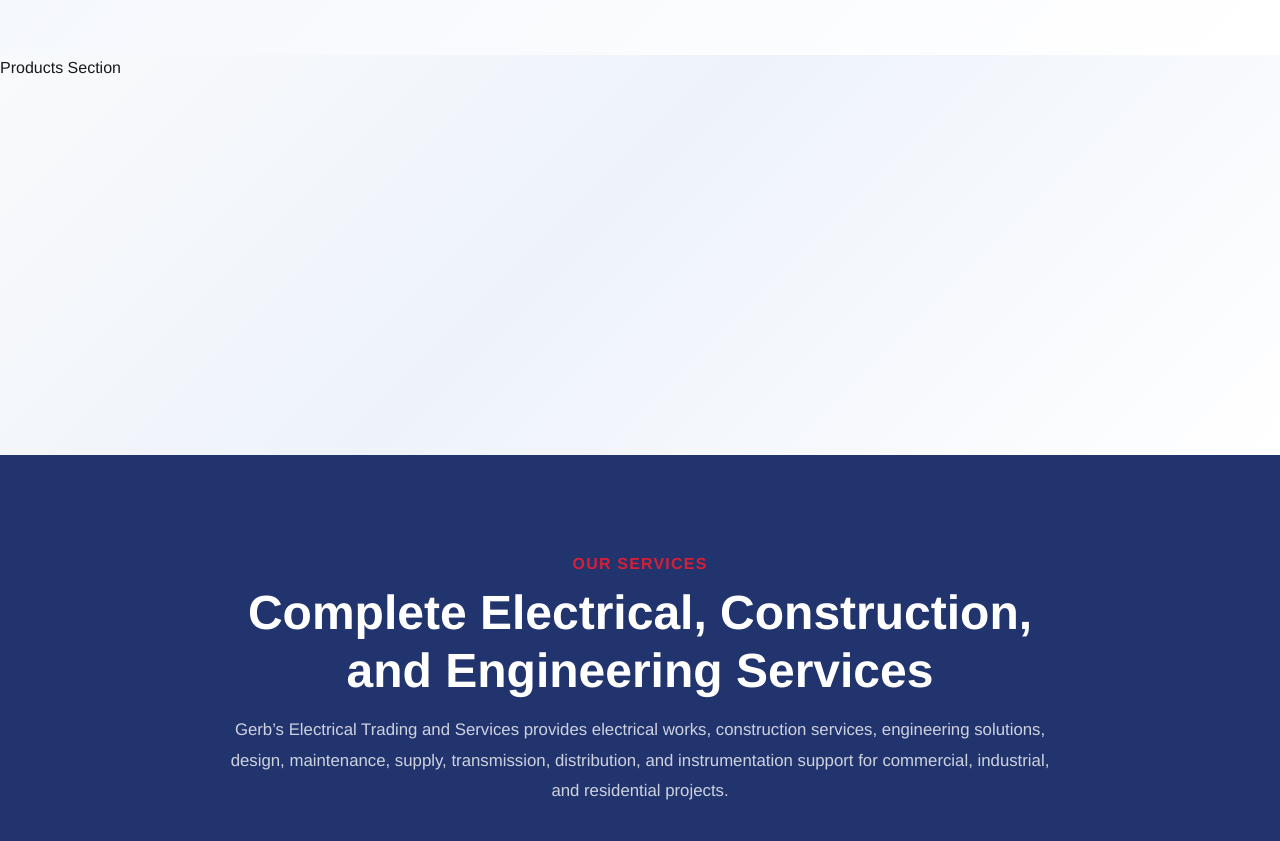
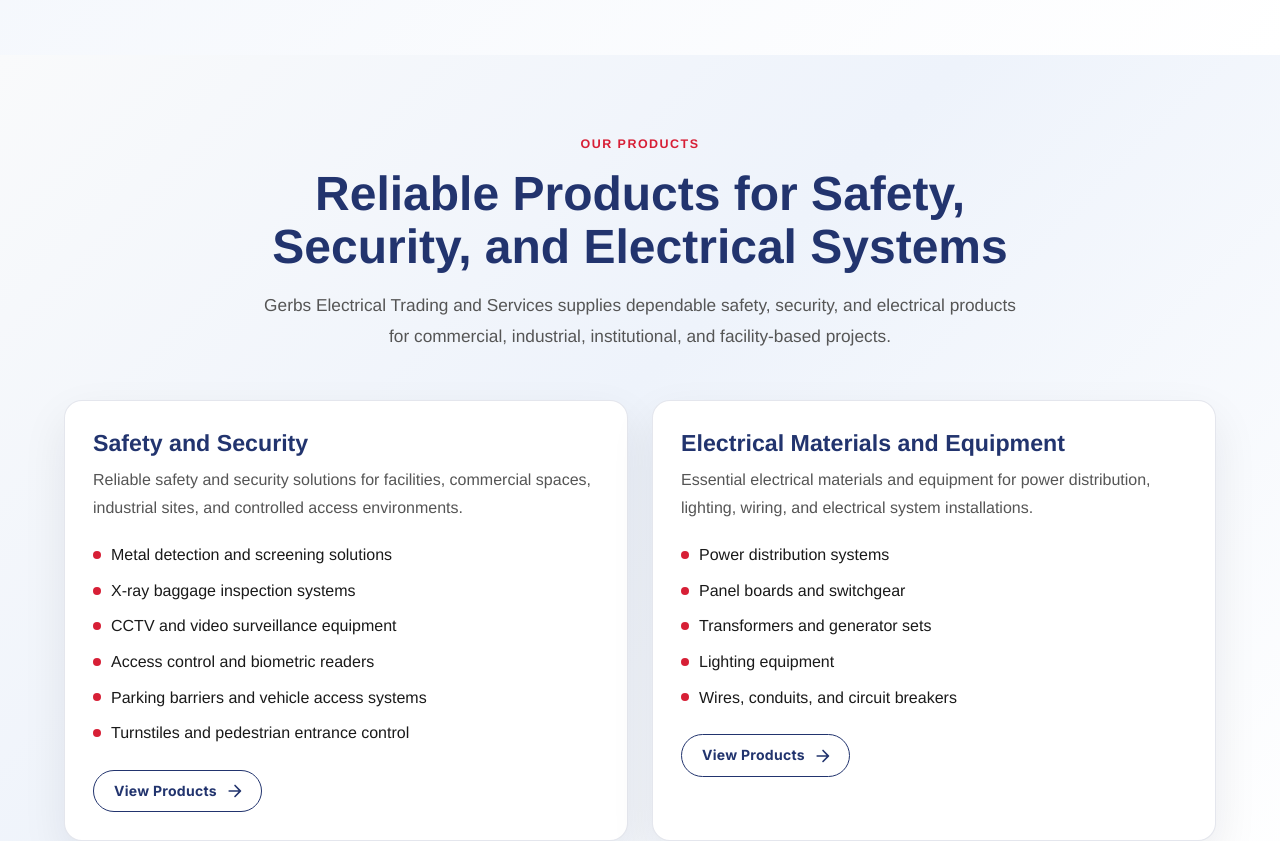
Before and after one commit to mickolapuz/Gerbs-Electrical-Website, a React (Vite) app: page / in a window 1280 px wide. Shown: the part 5780-6621 px from the top of the page. Built offline with nearby package versions, Linux system fonts and the light colour scheme.

Commit message:
Initial Products Section

```diff
--- a/src/sections/ProductsSection.tsx
+++ b/src/sections/ProductsSection.tsx
@@ -1,17 +1,271 @@
-import { Box } from "@mui/material";
+import ArrowForwardRoundedIcon from "@mui/icons-material/ArrowForwardRounded";
+import {
+  Box,
+  Button,
+  Container,
+  Stack,
+  Typography,
+  type Theme,
+} from "@mui/material";
+
+interface Product {
+  id: number;
+  category: string;
+  description: string;
+  products: string[];
+  href: string;
+}
+
+const products: Product[] = [
+  {
+    id: 1,
+    category: "Safety and Security",
+    description:
+      "Reliable safety and security solutions for facilities, commercial spaces, industrial sites, and controlled access environments.",
+    products: [
+      "Metal detection and screening solutions",
+      "X-ray baggage inspection systems",
+      "CCTV and video surveillance equipment",
+      "Access control and biometric readers",
+      "Parking barriers and vehicle access systems",
+      "Turnstiles and pedestrian entrance control",
+    ],
+    href: "/products/safety-and-security",
+  },
+  {
+    id: 2,
+    category: "Electrical Materials and Equipment",
+    description:
+      "Essential electrical materials and equipment for power distribution, lighting, wiring, and electrical system installations.",
+    products: [
+      "Power distribution systems",
+      "Panel boards and switchgear",
+      "Transformers and generator sets",
+      "Lighting equipment",
+      "Wires, conduits, and circuit breakers",
+    ],
+    href: "/products/electrical-materials-and-equipment",
+  },
+];
 
 const styles = {
-  container: {
+  section: {
     width: "100%",
-    minHeight: "50vh",
     background:
       "linear-gradient(135deg, #F9FAFB 0%, #EEF3FB 45%, #FFFFFF 100%)",
     overflow: "hidden",
   },
+
+  container: {
+    py: {
+      xs: 7,
+      md: 10,
+    },
+  },
+
+  header: {
+    maxWidth: 760,
+    mx: "auto",
+    textAlign: "center",
+    mb: {
+      xs: 4,
+      md: 6,
+    },
+  },
+
+  eyebrow: {
+    color: "secondary.main",
+    fontWeight: 700,
+    textTransform: "uppercase",
+    letterSpacing: "0.12em",
+    fontSize: "0.78rem",
+    mb: 1.5,
+  },
+
+  heading: {
+    color: "primary.main",
+    fontWeight: 800,
+    fontSize: {
+      xs: "2rem",
+      sm: "2.4rem",
+      md: "3rem",
+    },
+    lineHeight: 1.12,
+    mb: 2,
+  },
+
+  description: {
+    color: "text.secondary",
+    fontSize: {
+      xs: "1rem",
+      md: "1.08rem",
+    },
+    lineHeight: 1.8,
+  },
+
+  grid: {
+    display: "grid",
+    gridTemplateColumns: {
+      xs: "1fr",
+      md: "repeat(2, minmax(0, 1fr))",
+    },
+    gap: {
+      xs: 2.5,
+      md: 3,
+    },
+    alignItems: "stretch",
+  },
+
+  card: (theme: Theme) => ({
+    height: "100%",
+    position: "relative",
+    borderRadius: "18px",
+    backgroundColor: "background.paper",
+    border: "1px solid",
+    borderColor: "rgba(34,52,110,0.12)",
+    boxShadow: "0 18px 45px rgba(15, 23, 42, 0.08)",
+    p: {
+      xs: 2.5,
+      sm: 3,
+      md: 3.5,
+    },
+    transition:
+      "transform 180ms ease, box-shadow 180ms ease, border-color 180ms ease",
+    "&:hover": {
+      transform: "translateY(-4px)",
+      boxShadow: "0 24px 60px rgba(15, 23, 42, 0.12)",
+      borderColor: theme.palette.primary.main,
+    },
+  }),
+
+  cardHeader: {
+    mb: 2.5,
+  },
+
+  category: {
+    color: "primary.main",
+    fontWeight: 800,
+    fontSize: {
+      xs: "1.25rem",
+      md: "1.45rem",
+    },
+    lineHeight: 1.25,
+    mb: 1,
+  },
+
+  cardDescription: {
+    color: "text.secondary",
+    lineHeight: 1.75,
+  },
+
+  productList: {
+    m: 0,
+    pl: 0,
+    listStyle: "none",
+    display: "grid",
+    gap: 1.25,
+  },
+
+  productItem: {
+    display: "flex",
+    alignItems: "flex-start",
+    gap: 1.25,
+    color: "text.primary",
+    lineHeight: 1.6,
+    fontSize: "0.96rem",
+  },
+
+  bullet: {
+    width: 8,
+    height: 8,
+    mt: "0.55rem",
+    borderRadius: "50%",
+    flexShrink: 0,
+    backgroundColor: "secondary.main",
+  },
+
+  action: {
+    mt: 3,
+  },
+
+  button: {
+    borderRadius: "999px",
+    textTransform: "none",
+    fontWeight: 700,
+    px: 2.5,
+    py: 1,
+  },
 };
 
 const ProductsSection = () => {
-  return <Box sx={styles.container}>Products Section</Box>;
+  return (
+    <Box component="section" id="products" sx={styles.section}>
+      <Container maxWidth="lg" sx={styles.container}>
+        <Box sx={styles.header}>
+          <Typography component="p" sx={styles.eyebrow}>
+            Our Products
+          </Typography>
+
+          <Typography component="h2" sx={styles.heading}>
+            Reliable Products for Safety, Security, and Electrical Systems
+          </Typography>
+
+          <Typography component="p" sx={styles.description}>
+            Gerbs Electrical Trading and Services supplies dependable safety,
+            security, and electrical products for commercial, industrial,
+            institutional, and facility-based projects.
+          </Typography>
+        </Box>
+
+        <Box sx={styles.grid}>
+          {products.map((product) => (
+            <Box
+              key={product.id}
+              component="article"
+              sx={styles.card}
+              aria-labelledby={`product-category-${product.id}`}
+            >
+              <Box sx={styles.cardHeader}>
+                <Typography
+                  id={`product-category-${product.id}`}
+                  component="h3"
+                  sx={styles.category}
+                >
+                  {product.category}
+                </Typography>
+
+                <Typography component="p" sx={styles.cardDescription}>
+                  {product.description}
+                </Typography>
+              </Box>
+
+              <Box component="ul" sx={styles.productList}>
+                {product.products.map((item) => (
+                  <Box component="li" key={item} sx={styles.productItem}>
+                    <Box component="span" sx={styles.bullet} />
+                    <Typography component="span">{item}</Typography>
+                  </Box>
+                ))}
+              </Box>
+
+              <Stack direction="row" sx={styles.action}>
+                <Button
+                  component="a"
+                  href={product.href}
+                  variant="outlined"
+                  endIcon={<ArrowForwardRoundedIcon />}
+                  sx={styles.button}
+                  aria-label={`View ${product.category} products`}
+                >
+                  View Products
+                </Button>
+              </Stack>
+            </Box>
+          ))}
+        </Box>
+      </Container>
+    </Box>
+  );
 };
 
 export default ProductsSection;
```
